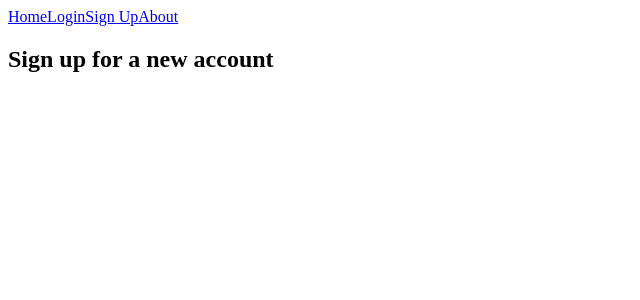
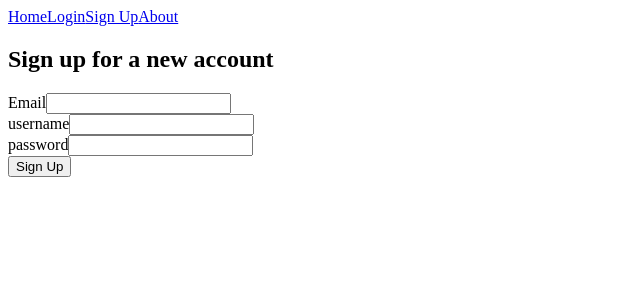
Before and after one commit to rswdch/maximize-returns, a React app: page /signup in a window 1280 px wide. Shown: the top 300 px of the page, without its empty margins (0-640 px from the left). Built offline with nearby package versions, Linux system fonts and the light colour scheme; the HTML template or start-up script is replaced by a standard one.

Commit message:
Working release

```diff
--- a/src/client/pages/Dashboard.jsx
+++ b/src/client/pages/Dashboard.jsx
@@ -8,6 +8,7 @@ import { PurchaseContext } from "../contexts/PurchaseContext.jsx";
 const Dashboard = ({ user }) => {
   const [purchases, setPurchases] = useState({});
   const [isFetched, setFetched] = useState(false);
+  const [isEmpty, setEmpty] = useState(true);
 
   useEffect(() => {
     console.log("The token in fetch is");
@@ -18,12 +19,29 @@ const Dashboard = ({ user }) => {
       },
     })
       .then((res) => {
-        return res.json();
+        console.log("Need to log in then");
+        const dummyData = {
+          product: "Welcome",
+          store: "Create your first item",
+          price: 0,
+          purchase_date: "0",
+          return_days: 90,
+          warranty_days: 90,
+          returned: true,
+        };
+        console.log(res);
+        return res.json() || dummyData;
       })
       .then((data) => {
+        if (data.length > 0) {
+          setEmpty(false);
+        }
         setPurchases(data);
         setFetched(true);
         console.log(Object.keys(data[0]));
+      })
+      .catch((err) => {
+        console.log(err.message);
       });
   }, []);
 
@@ -58,7 +76,7 @@ const Dashboard = ({ user }) => {
       <table className="table">
         <TableHead columns={columns} />
         <tbody>
-          {isFetched ? (
+          {isFetched && !isEmpty ? (
             purchases.map((el) => (
               <tr key={el.id}>
                 <td>{el.product}</td>
--- a/src/client/pages/Signup.jsx
+++ b/src/client/pages/Signup.jsx
@@ -1,9 +1,68 @@
 import React from "react";
+import { useNavigate } from "react-router-dom";
 
-const Signup = () => {
+const Signup = ({ setUser }) => {
+  const navigate = useNavigate();
+
+  async function handleSubmit(e) {
+    e.preventDefault();
+    try {
+      const formData = new FormData(e.target);
+      const formJson = JSON.stringify(Object.fromEntries(formData.entries()));
+      const result = await fetch("/session/signup", {
+        method: "POST",
+        body: formJson,
+        headers: {
+          "Content-Type": "application/json",
+        },
+      });
+      const resultJson = await result.json();
+      console.log(resultJson);
+      localStorage.setItem("token", resultJson.token);
+      console.log(formData);
+      setUser(formData.get("username"));
+      navigate("/dashboard");
+    } catch (error) {
+      console.error(error.message);
+      console.error("Authentication Error! Please log in again!");
+    }
+  }
   return (
     <section className="section">
       <h2>Sign up for a new account</h2>
+      <form method="post" onSubmit={handleSubmit} className="form">
+        <div className="form-row">
+          <label htmlFor="email" className="form-label">
+            Email
+          </label>
+          <input type="text" name="email" className="form-input" id="email" />
+        </div>
+        <div className="form-row">
+          <label htmlFor="username" className="form-label">
+            username
+          </label>
+          <input
+            type="text"
+            name="username"
+            className="form-input"
+            id="username"
+          />
+        </div>
+        <div className="form-row">
+          <label htmlFor="password" className="form-label">
+            password
+          </label>
+          <input
+            type="password"
+            name="password"
+            className="form-input"
+            id="password"
+          />
+        </div>
+        <button type="submit" className="btn btn-block">
+          Sign Up
+        </button>
+      </form>
     </section>
   );
 };
--- a/src/server/routes/sessions.ts
+++ b/src/server/routes/sessions.ts
@@ -34,7 +34,7 @@ router.post(
   (req: Request, res: Response, next: NextFunction) => {
     // Check if username is available
     const { email, username, password } = req.body;
-    res.json(req.body);
+    res.status(200).send("Signup complete, token granted");
   }
 );
 
```
Also changed, not shown: src/server/controllers/userController.ts (+23 -1 lines).
